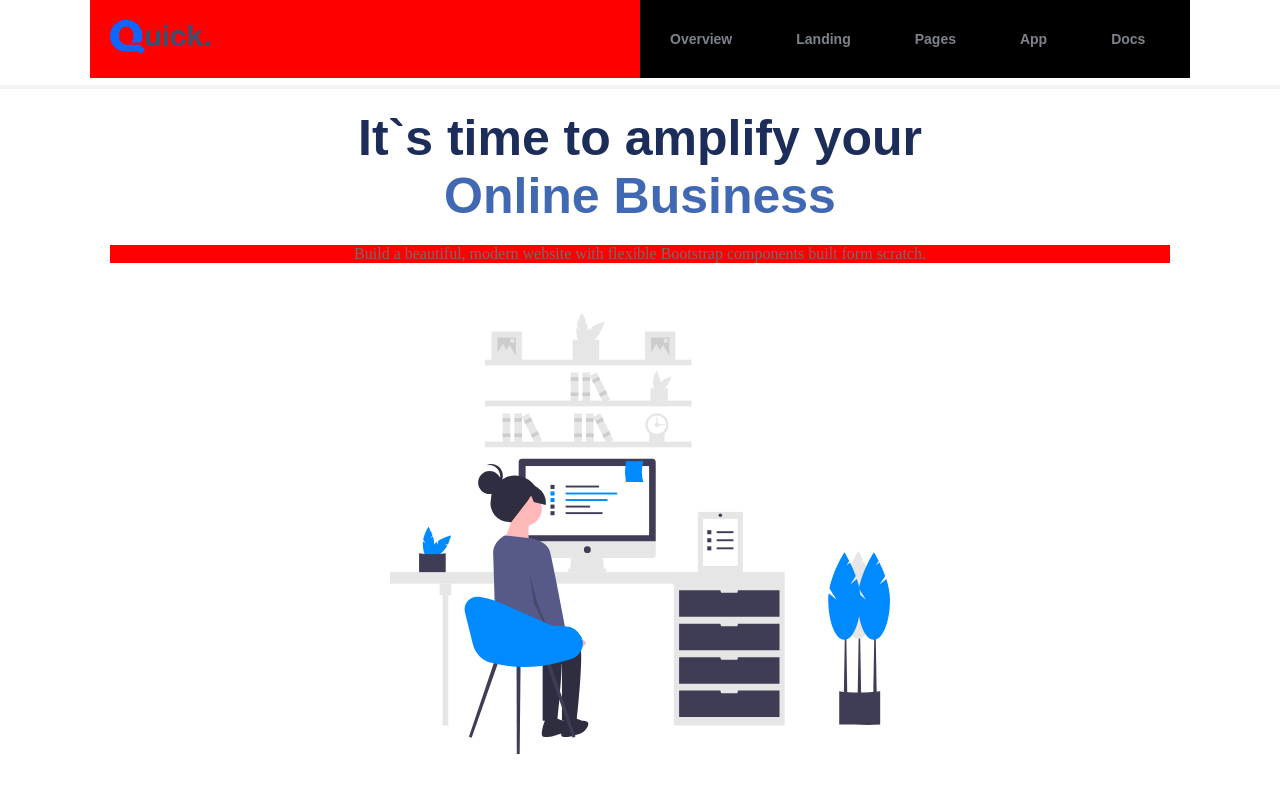
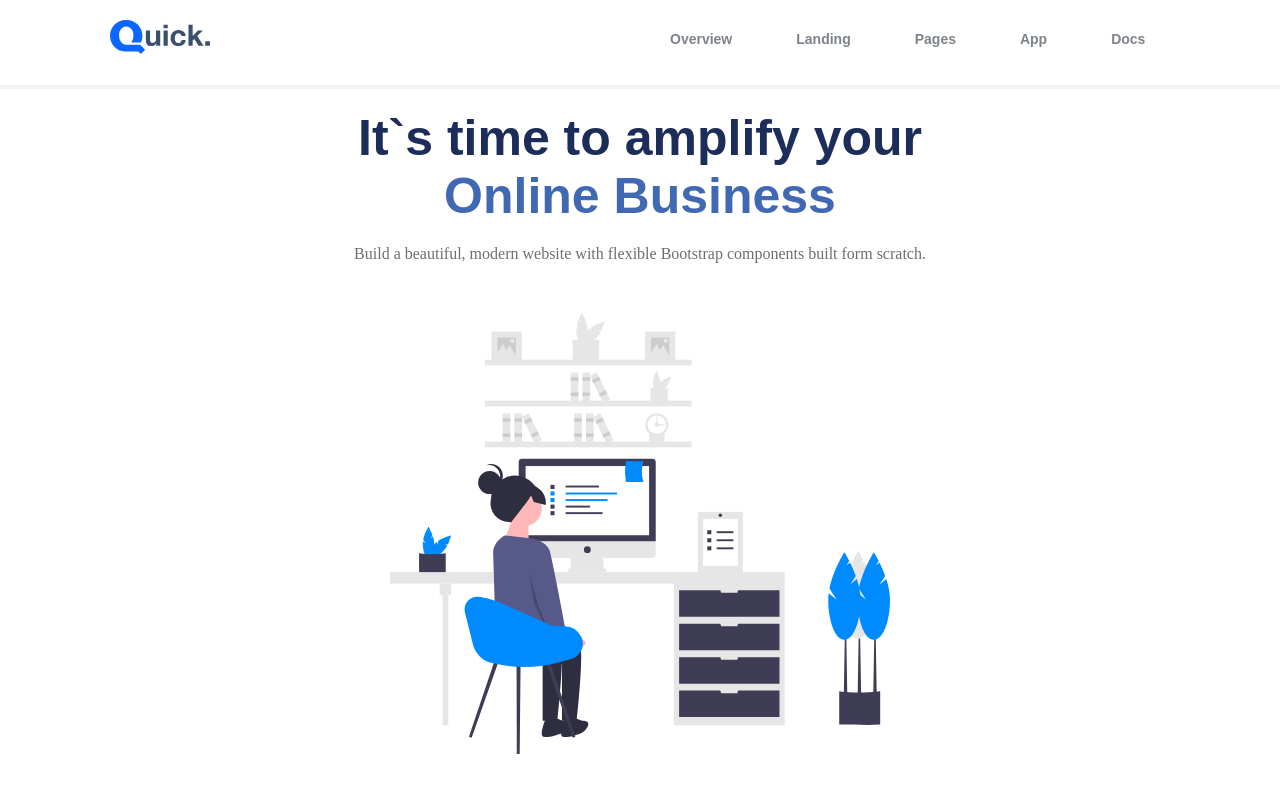
Before and after one commit to smamukit/class-02.2, a plain HTML site: page index.html in a window 1280 px wide. Shown: the top 800 px of the page. Drawn offline with Linux system fonts and the light colour scheme.

Commit message:
Update style.css

```diff
--- a/style.css
+++ b/style.css
@@ -11,7 +11,7 @@ margin: 0px auto;
 .logo{
 width: 50%;
 float: left;
-background: red;
+
 }
 .logo img{
 width: 100px;
@@ -20,7 +20,7 @@ margin:20px 20px;
 .menu{
 width: 50%;
 float: left;
-background: black;
+
 
 }
 nav ul{
@@ -56,7 +56,7 @@ h1{
 	color: #4168B2;
 }
 p{
-	background: red;
+
 	margin: 20px;
 	text-align: center;
 	color: #6D6E71;
```
